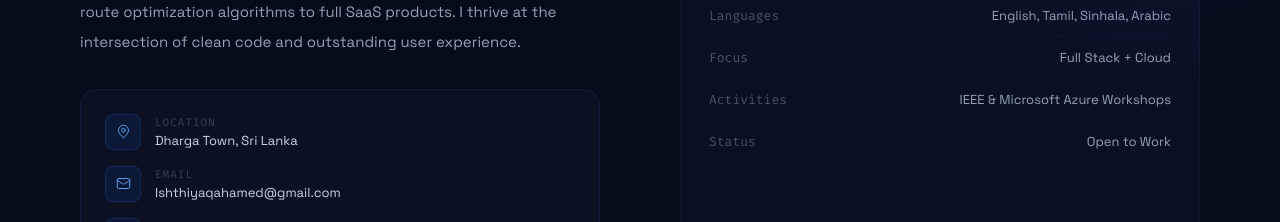
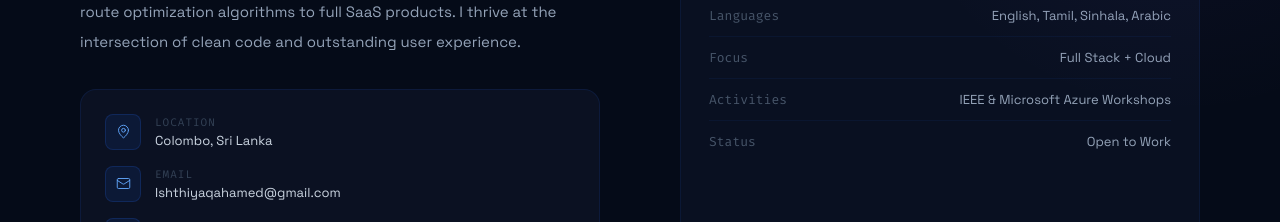
Before and after one commit to ishthiyaqAhamed/ishthiyaq-portfolio, a Next.js app: page / in a window 1280 px wide. Shown: the part 1280-1502 px from the top of the page. Built offline with nearby package versions, Linux system fonts and the light colour scheme.

Commit message:
new edit

```diff
--- a/app/components/sections/About.jsx
+++ b/app/components/sections/About.jsx
@@ -77,7 +77,7 @@ export default function About() {
           <motion.div variants={fadeUp} initial="hidden" whileInView="show" custom={2} viewport={{ once: true }}
             style={{ background: 'rgba(15,23,42,0.6)', border: '1px solid rgba(37,99,235,0.12)', borderRadius: '16px', padding: '24px', display: 'flex', flexDirection: 'column', gap: '16px' }}>
             {[
-              { icon: <MapPin size={15} strokeWidth={1.5} />, label: 'Location', value: 'Dharga Town, Sri Lanka' },
+              { icon: <MapPin size={15} strokeWidth={1.5} />, label: 'Location', value: 'Colombo, Sri Lanka' },
               { icon: <Mail size={15} strokeWidth={1.5} />, label: 'Email', value: 'Ishthiyaqahamed@gmail.com' },
               { icon: <Phone size={15} strokeWidth={1.5} />, label: 'Phone', value: '+94 76 051 4320' },
             ].map((item, i) => (
```
